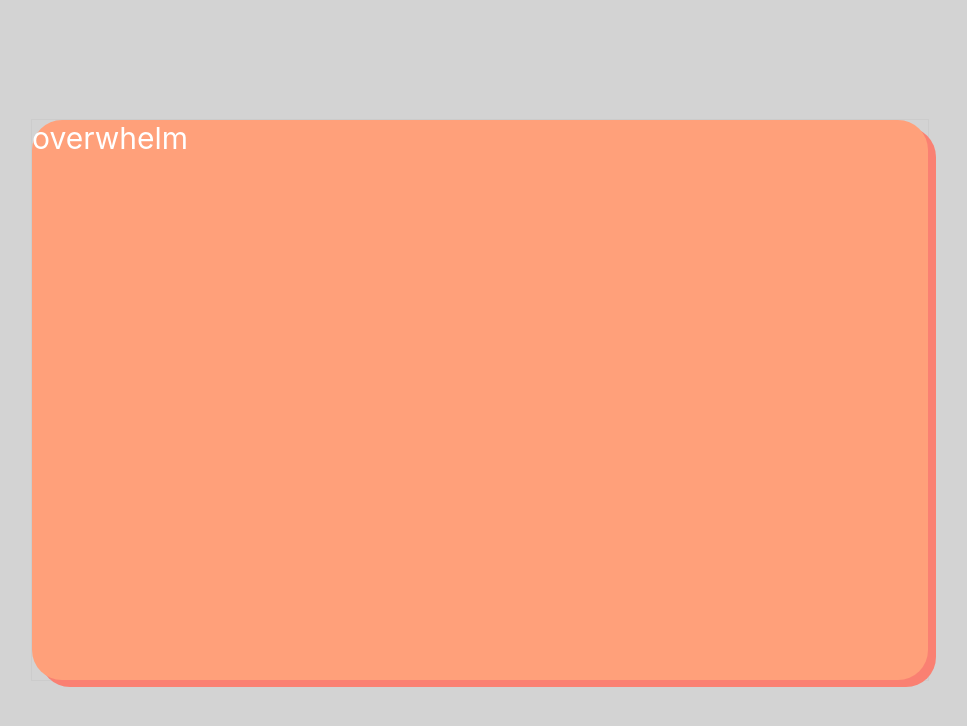
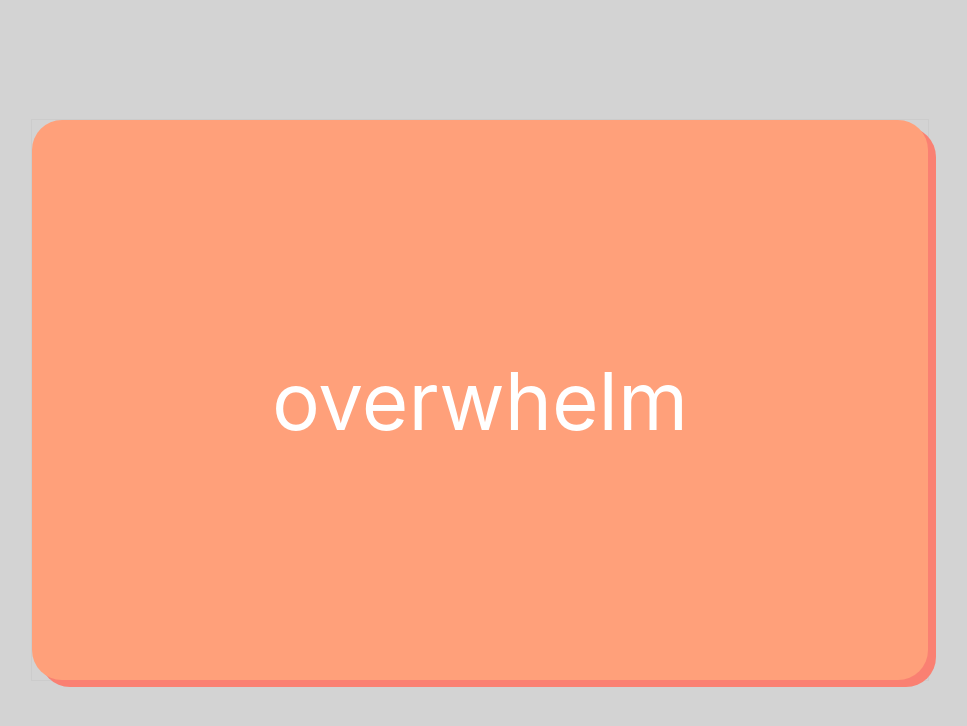
Before and after one commit to RubenRosario/flashcard, a React (Create React App) app in the folder flashcard/: page / in a window 1280 px wide. Shown: the top 726 px of the page, without its empty margins (160-1127 px from the left). Built offline with nearby package versions, Linux system fonts and the light colour scheme.

Commit message:
set font size and alignment for the front face of the card

```diff
--- a/flashcard/src/Card.css
+++ b/flashcard/src/Card.css
@@ -33,6 +33,10 @@
 .card__face--front {
   background: lightsalmon;
   box-shadow: 8px 7px 0px 0px salmon;
+  display: flex;
+  align-items: center;
+  justify-content: center;
+  font-size: 5rem;
 }
 
 .card__face--back {
```
